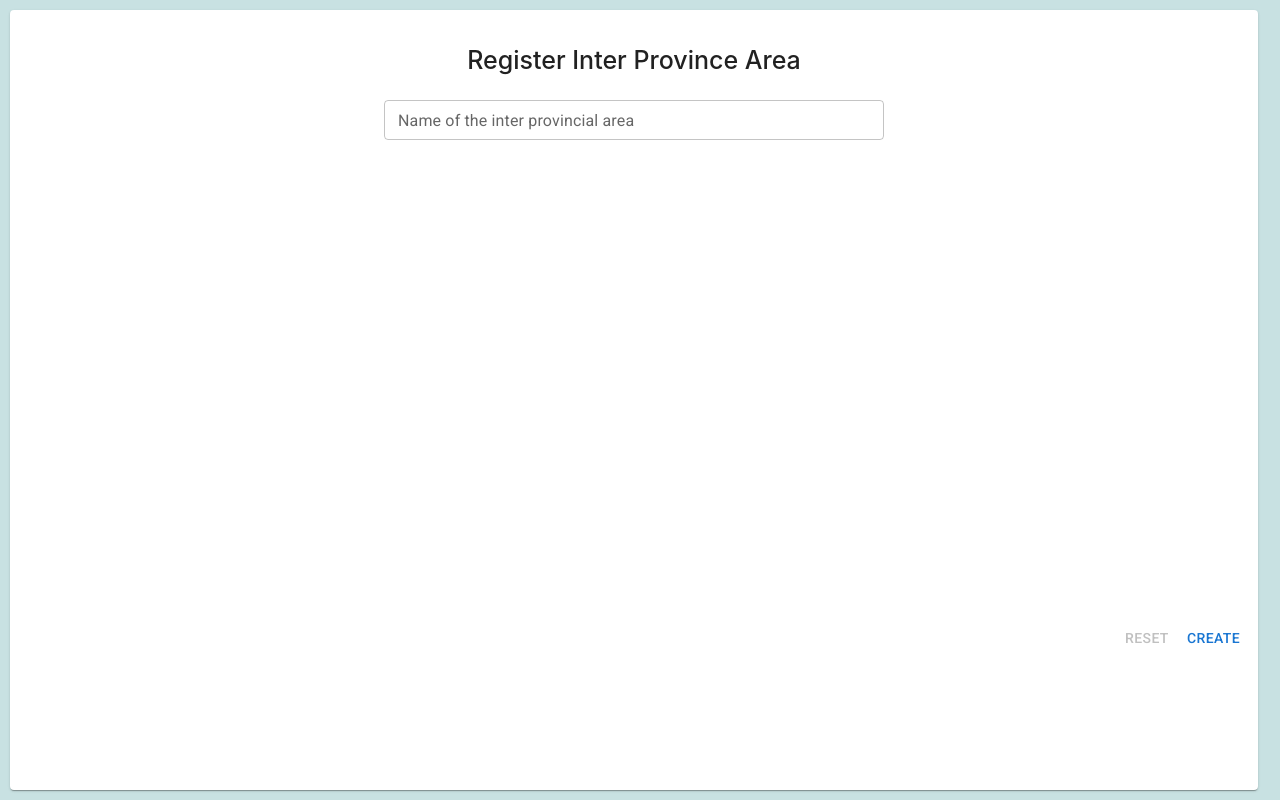
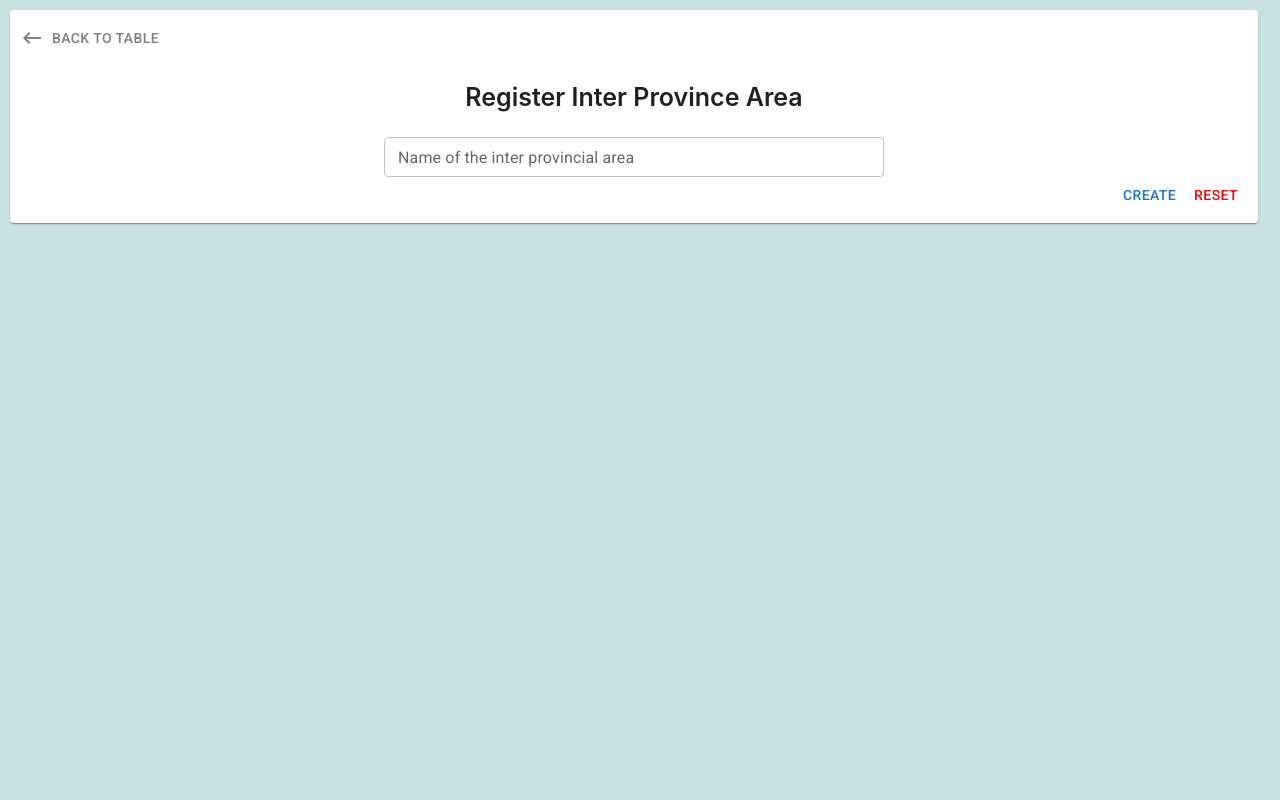
Before and after one commit to upeka-silva/Eagriclient, a React (Create React App) app: page /agri-zone/inter-province-form in a window 1280 px wide. Built offline with nearby package versions, Linux system fonts and the light colour scheme.

Commit message:
update inter province reg form

```diff
--- a/src/components/PermissionWrapper/PermissionWrapper.js
+++ b/src/components/PermissionWrapper/PermissionWrapper.js
@@ -19,7 +19,7 @@ const PermissionWrapper = ({ component, permission, withoutPermissions = false,
             if (permission) {
                 return await getUserPermissionStateByAuthority(permission) || false;
             }
-            return false;
+            return true;
         } catch (error) {
             console.log(error);
             return false;
--- a/src/pages/Zones/Inter Province/InterProvince.js
+++ b/src/pages/Zones/Inter Province/InterProvince.js
@@ -9,9 +9,13 @@ import InterProvinceForm from "./InterProvinceForm";
 import ModeEditIcon from "@mui/icons-material/ModeEdit";
 import CustomDialog from "../../../components/PageLayout/Dialog";
 import DialogBox from "../../../components/PageLayout/DialogBox";
-import { Link } from "react-router-dom";
+import { useNavigate } from "react-router-dom";
+
+
 
 const InterProvince = () => {
+  const navigation = new useNavigate()
+
   const [selectedInterProvince, setSelectedInterProvince] = useState(null);
   const [selectedInterProvinces, setSelectedInterProvinces] = useState([]);
   const [action, setAction] = useState("new");
@@ -28,6 +32,7 @@ const InterProvince = () => {
   const onCreate = useCallback(() => {
     setAction("new");
     openDialog();
+    navigation("/agri-zone/inter-province-form")
   }, []);
 
   const onView = useCallback((province) => {
@@ -134,8 +139,7 @@ const InterProvince = () => {
               variant="container"
               startIcon={<PlusIcon />}
               sx={{ background: theme.coreColors.secondary }}
-              component={Link}
-              to="/agri-zone/inter-province-form"
+              onClick={onCreate}
             >
               ADD
             </Button>
--- a/src/pages/Zones/Inter Province/InterProvinceForm.js
+++ b/src/pages/Zones/Inter Province/InterProvinceForm.js
@@ -3,9 +3,13 @@ import React, { useState, useEffect } from "react";
 import theme from "../../../utils/theme/theme.json";
 import styled from "styled-components";
 import Card from "@mui/material/Card";
+import KeyboardBackspaceIcon from "@mui/icons-material/KeyboardBackspace";
+import { useNavigate } from "react-router-dom";
 
+const InterProvinceForm = () => {
 
-const InterProvinceForm = ({ updateInterProvince = (_value, _key) => {} }) => {
+  const navigation = new useNavigate()
+
   const [formData, setFormData] = useState({
     name: "",
   });
@@ -24,14 +28,23 @@ const InterProvinceForm = ({ updateInterProvince = (_value, _key) => {} }) => {
 
   const handleReset = (e) => {
     e.preventDefault();
-    setFormData(prevFormData => ({
-        ...prevFormData,
-        name: '',
-    }))
-}
+    setFormData((prevFormData) => ({
+      ...prevFormData,
+      name: "",
+    }));
+  };
+
+  const onBack = () => {
+    navigation("/agri-zone/inter-province")
+  }
 
   return (
     <FromCard>
+      <BackWrapper onClick={onBack}>
+        <KeyboardBackspaceIcon style={{color: `${theme.schemes.light.onBack}`}}/>
+        <Button style={{color: `${theme.schemes.light.onBack}`}}>Back to table</Button>
+      </BackWrapper>
+
       <FormCardWrapper>
         <FormTitle>Register Inter Province Area</FormTitle>
         <TextField
@@ -48,10 +61,13 @@ const InterProvinceForm = ({ updateInterProvince = (_value, _key) => {} }) => {
         />
       </FormCardWrapper>
       <ButtonContainer>
-        <Button style={{ color: `${theme.schemes.light.reset}` }} type="reset" onClick={handleReset}>
+        <Button>Create</Button>
+        <Button
+          style={{ color: `${theme.schemes.light.reset}` }}
+          onClick={handleReset}
+        >
           Reset
         </Button>
-        <Button type="submit">Create</Button>
       </ButtonContainer>
     </FromCard>
   );
@@ -59,10 +75,9 @@ const InterProvinceForm = ({ updateInterProvince = (_value, _key) => {} }) => {
 
 export default InterProvinceForm;
 
-const FromCard = styled(Card).attrs((props) => ({
-  sx: { height: "100%" },
-}))`
+const FromCard = styled(Card).attrs((props) => ({}))`
   display: flex;
+  display: block;
   flex-direction: column;
   background-color: white;
   padding: 10px;
@@ -70,17 +85,22 @@ const FromCard = styled(Card).attrs((props) => ({
 `;
 
 const FormCardWrapper = styled.div`
-text-align: center;
-`
+  text-align: center;
+`;
 
 const FormTitle = styled.p`
   font-size: 25px;
-  font-weight: 500;
+  font-weight: 600;
 `;
 
 const ButtonContainer = styled.div`
+  display: flex;
+  flex-direction: row;
+  justify-content: right;
+`;
+
+const BackWrapper = styled.div`
 display: flex;
-flex-direction: row;
-justify-content: right;
-margin-top: 480px;
+align-items: center;
+color: gray;
 `
--- a/src/utils/theme/theme.json
+++ b/src/utils/theme/theme.json
@@ -40,7 +40,8 @@
       "surfaceTint": "#00696c",
       "outlineVariant": "#bec8c8",
       "scrim": "#000000",
-      "reset": "#C0C0C0"
+      "reset": "#FF0000",
+      "onBack": "#808080"
     },
     "dark": {
       "primary": "#4cd9df",
```
